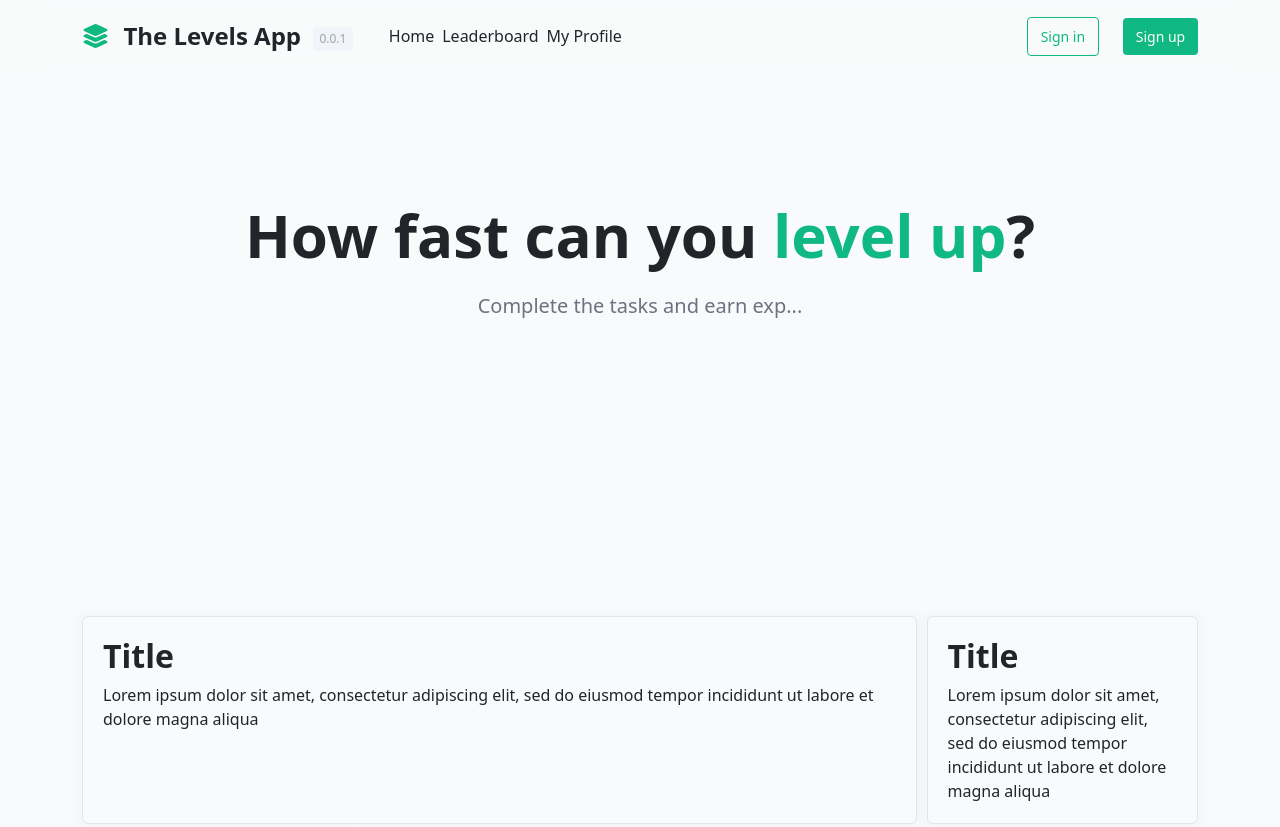
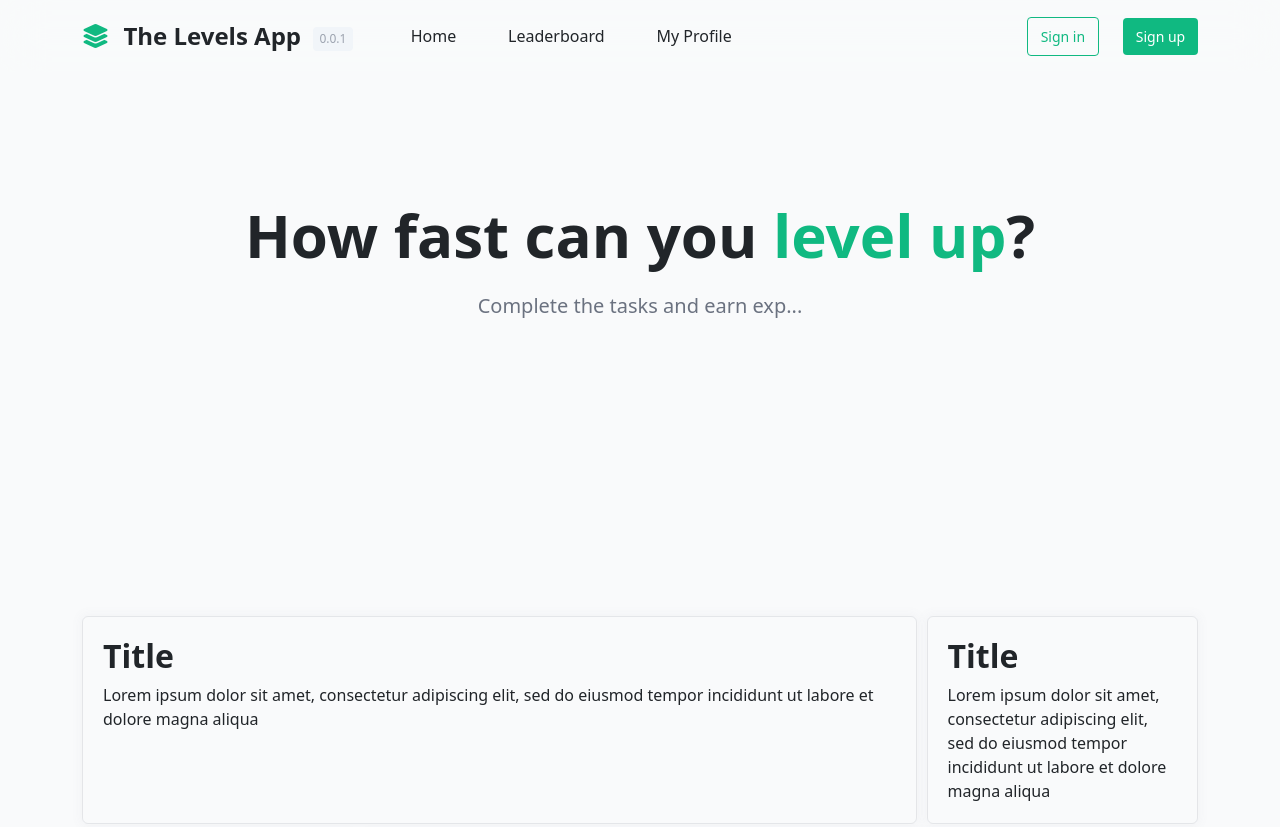
Before and after one commit to RhysDevalckeneer2/levels-app-frontend, a website built with webpack: page docs/index.html in a window 1280 px wide. Shown: the top 827 px of the page. Built offline with nearby package versions, Linux system fonts and the light colour scheme.

Commit message:
changed nav settings

```diff
--- a/docs/assets/css/style.css
+++ b/docs/assets/css/style.css
@@ -131,20 +131,20 @@
     background-color: rgba(255, 255, 255, 1);
 }
 
-nav .container .row .col-6 ul {
+nav .container .row .col-8 ul {
     display: flex;
     align-items: center;
     justify-content: space-around;
     color:#212529;
-    width: 50%;
+    width: 55%;
     margin-top: 1rem;
 }
 
-nav .container .row .col-6 ul li {
+nav .container .row .col-8 ul li {
     list-style-type: none;
 }
 
-nav .container .row .col-6 ul li a{
+nav .container .row .col-8 ul li a{
     color: #212529;
     font-weight: 400;
     text-decoration: none;
--- a/docs/index.html
+++ b/docs/index.html
@@ -14,7 +14,7 @@
     <nav id="nav" role="navigation">
         <div class="container">
             <div class="row">
-                <div class="col-6" id="nav-left">
+                <div class="col-8" id="nav-left">
                     <div class="logo"> <i class="fas fa-layer-group"></i> <span>The Levels App</span> <span class="version">0.0.1</span></div>
                     <ul>
                         <li>
@@ -28,7 +28,7 @@
                         </li>
                     </ul>
                 </div>
-                <div class="col-6" id="nav-right">
+                <div class="col-4" id="nav-right">
                     <a href="#" class="nav-signin">Sign in</a>
                     <a href="./signup.html" class="nav-signup">Sign up</a>
                 </div>
```
Also changed, not shown: docs/leaderboard.html (+2 -2 lines), docs/profile.html (+2 -2 lines), docs/signup.html (+2 -2 lines).
